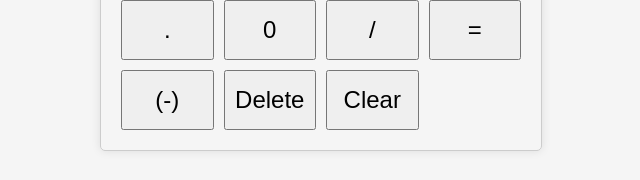
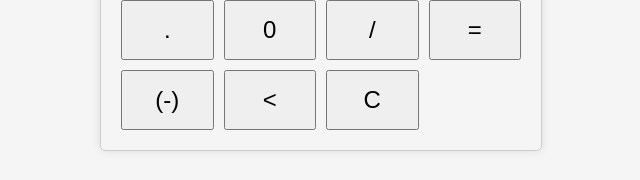
Before and after one commit to VladosIk767/kalkulator2, a plain HTML site: page index.html in a window 1280 px wide. Shown: the part 481-661 px from the top of the page, without its empty margins (319-959 px from the left). Drawn offline with Linux system fonts and the light colour scheme.

Commit message:
Update index.html

```diff
--- a/index.html
+++ b/index.html
@@ -27,8 +27,8 @@
             <button type="button" class="operator" value="/">/</button>
             <button type="button" class="operator" value="=">=</button>
             <button type="button" class="special-key" value="negate">(-)</button>
-            <button type="button" class="special-key" value="delete">Delete</button>
-            <button type="button" class="special-key" value="all-clear">Clear</button>
+            <button type="button" class="special-key" value="delete"><</button>
+            <button type="button" class="special-key" value="all-clear">C</button>
         </div>
     </div>
     <script src="script.js"></script>
```
